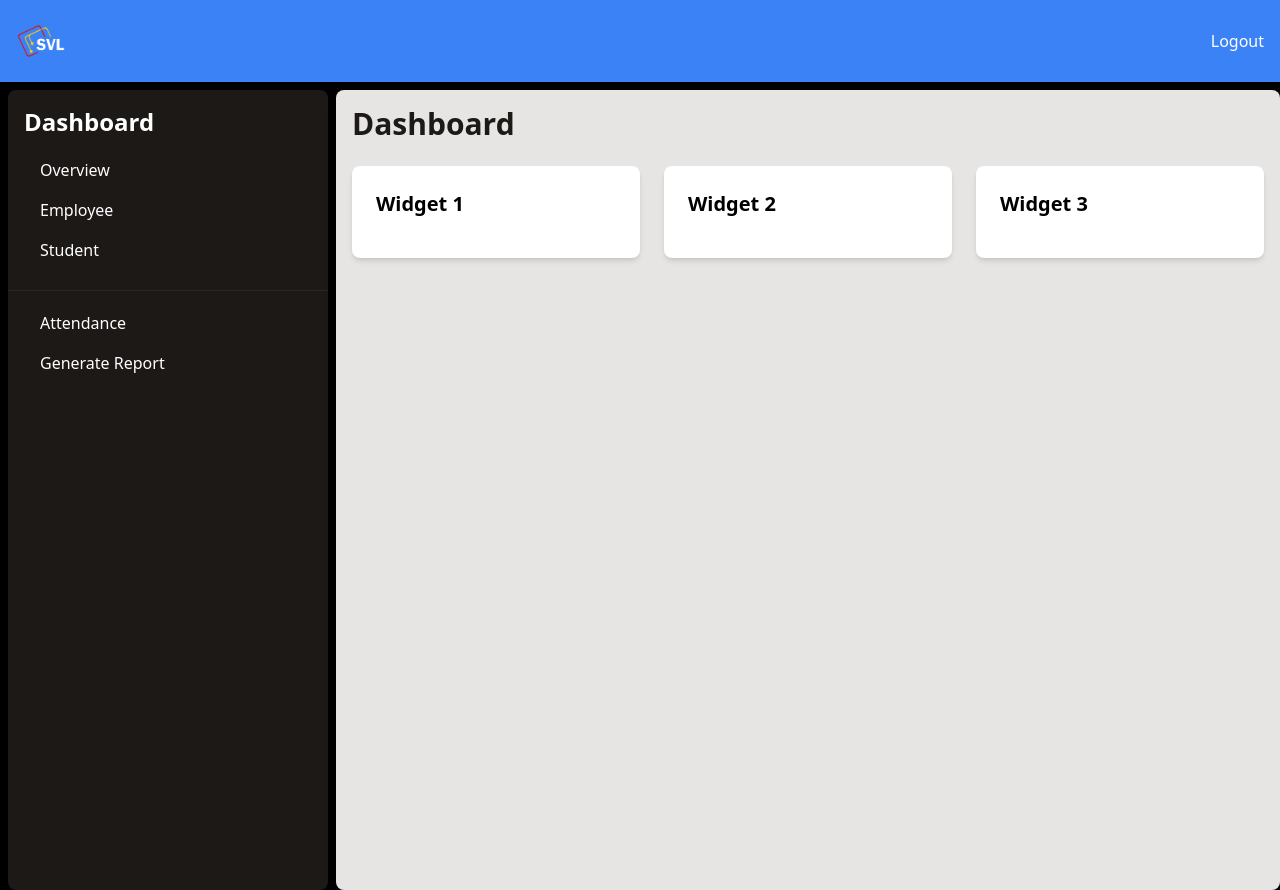
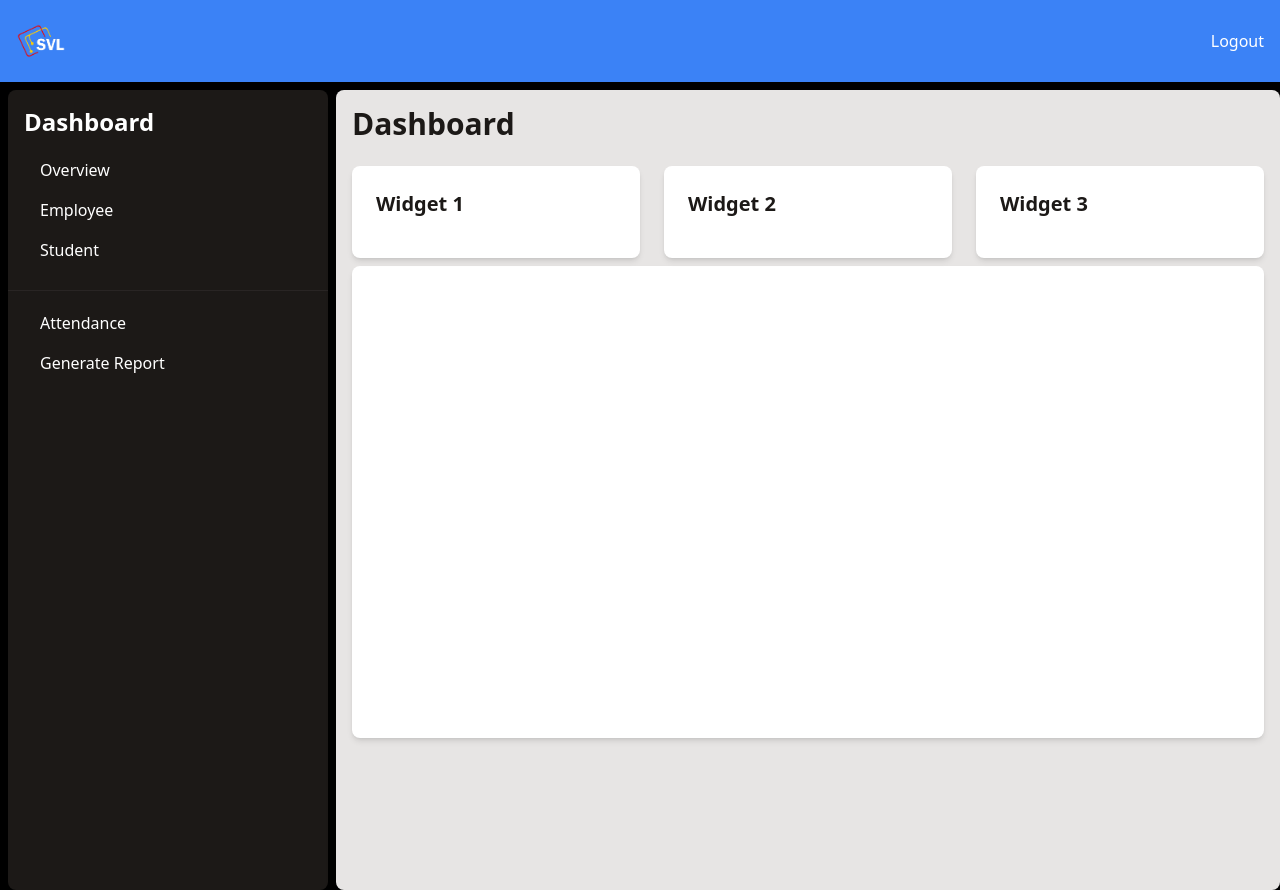
Before and after one commit to sir-george2500/employee_Time_Management_system_fontend, a Next.js app: page /dashboard in a window 1280 px wide. Built offline with nearby package versions, Linux system fonts and the light colour scheme.

Commit message:
created the dashboard first successfully

```diff
--- a/components/dashboard_components/DashboardView.jsx
+++ b/components/dashboard_components/DashboardView.jsx
@@ -7,21 +7,25 @@ const DashboardView = () => {
         <div className="grid grid-cols-1 md:grid-cols-2 lg:grid-cols-3 gap-6">
           {/* Widget 1 */}
           <div className="bg-white p-6 rounded-lg shadow-md">
-            <h2 className="text-xl font-bold mb-4">Widget 1</h2>
+            <h2 className="text-xl font-bold mb-4 text-stone-900">Widget 1</h2>
             {/* Add widget content here */}
           </div>
 
           {/* Widget 2 */}
           <div className="bg-white p-6 rounded-lg shadow-md">
-            <h2 className="text-xl font-bold mb-4">Widget 2</h2>
+            <h2 className="text-xl font-bold mb-4 text-stone-900">Widget 2</h2>
             {/* Add widget content here */}
           </div>
 
           {/* Widget 3 */}
           <div className="bg-white p-6 rounded-lg shadow-md">
-            <h2 className="text-xl font-bold mb-4">Widget 3</h2>
+            <h2 className="text-xl font-bold mb-4 text-stone-900">Widget 3</h2>
             {/* Add widget content here */}
           </div>
+        </div>
+
+        <div className="bg-white mt-2 p-6 min-h-[29.5rem] rounded-lg shadow-md">
+          {/* Content of the element */}
         </div>
       </div>
     </div>
```
